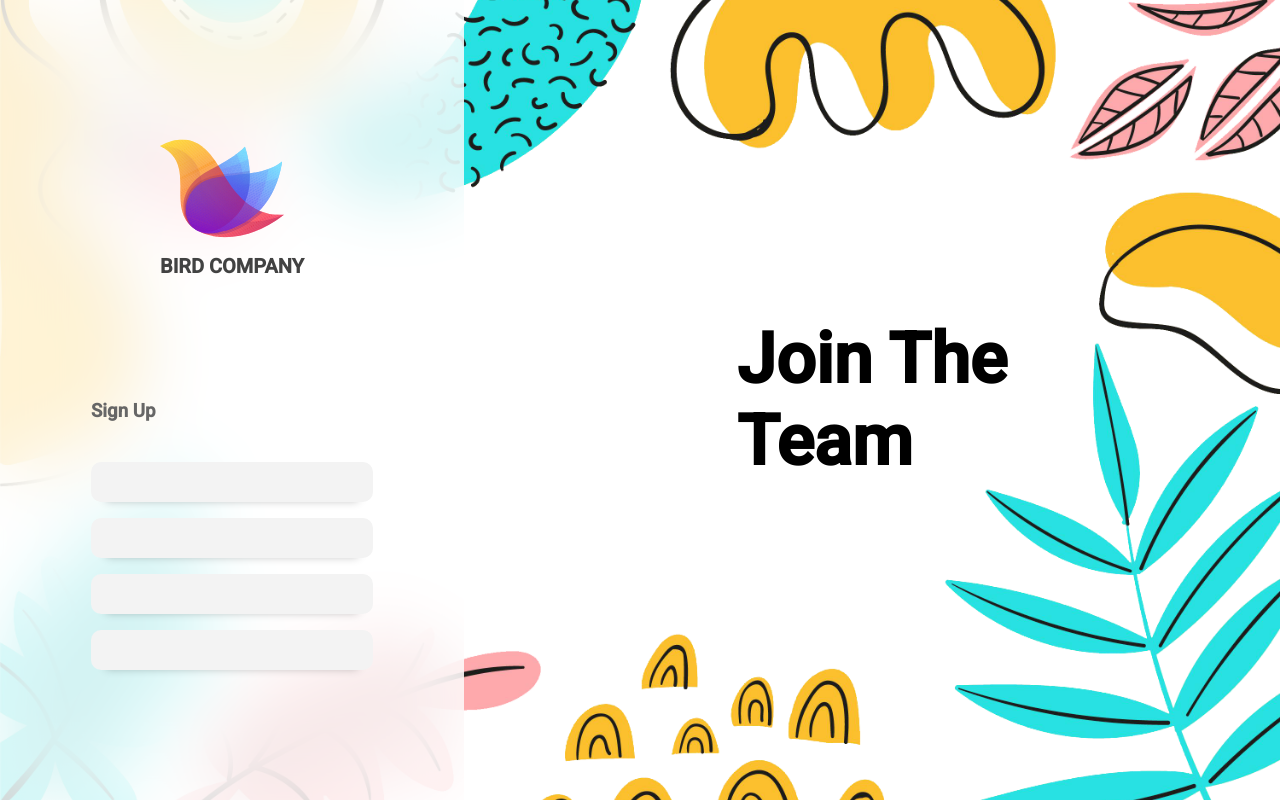
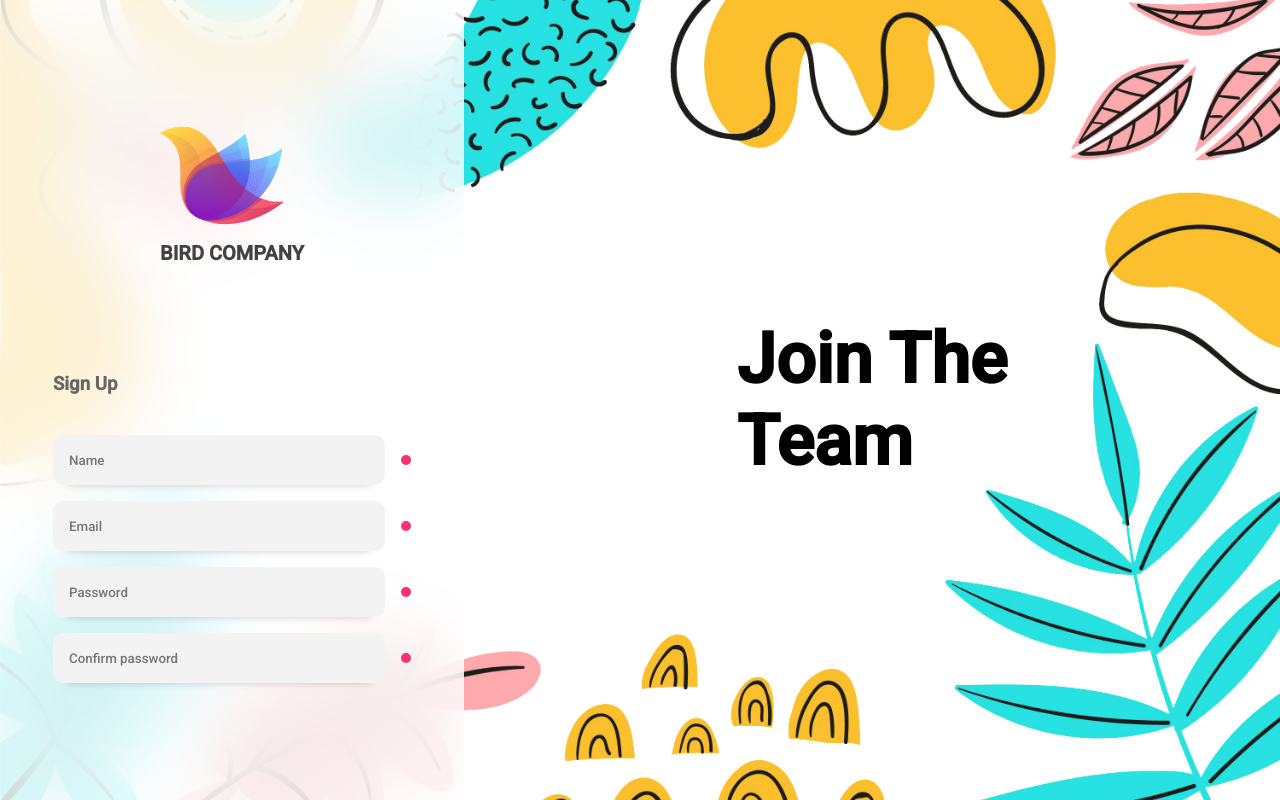
Before and after one commit to mvnulman/react-login-page, a React (Create React App) app: page / in a window 1280 px wide. Built offline with nearby package versions, Linux system fonts and the light colour scheme.

Commit message:
docs: added color validation with styled components to the form inputs

```diff
--- a/src/components/Input.js
+++ b/src/components/Input.js
@@ -4,8 +4,13 @@ import styled from "styled-components";
 const Input = ({ type, placeholder }) => {
   return (
     <Container>
-      <StyledInput type="text" />
-      <div />
+      <StyledInput
+        placeholder={placeholder}
+        type={type ? type : "text"}
+        required
+        autocomplete="on"
+      />
+      <Status />
     </Container>
   );
 };
@@ -13,14 +18,39 @@ const Input = ({ type, placeholder }) => {
 const StyledInput = styled.input`
   width: 80%;
   max-width: 350px;
-  min-width: 250px;
-  height: 40px;
+  min-width: 300px;
+  height: 50px;
   margin: 0.5rem 0;
   background-color: #f3f3f3;
   border: none;
   box-shadow: 0px 14px 9px -15px rgba(0, 0, 0, 0.25);
   border-radius: 10px;
   padding: 0 1rem;
+  transition: all 0.2s ease-in;
+
+  &:hover {
+    transform: translateY(-5px);
+  }
+`;
+
+const Status = styled.div`
+  height: 10px;
+  width: 10px;
+  background: #9d9d9d;
+  border-radius: 10px;
+  margin-left: 1rem;
+
+  ${StyledInput}:focus + & {
+    background: #ffa689;
+  }
+
+  ${StyledInput}:invalid + & {
+    background: #fe2f75;
+  }
+
+  ${StyledInput}:valid + & {
+    background: #70EDB9;
+  }
 `;
 
 const Container = styled.div`
```
